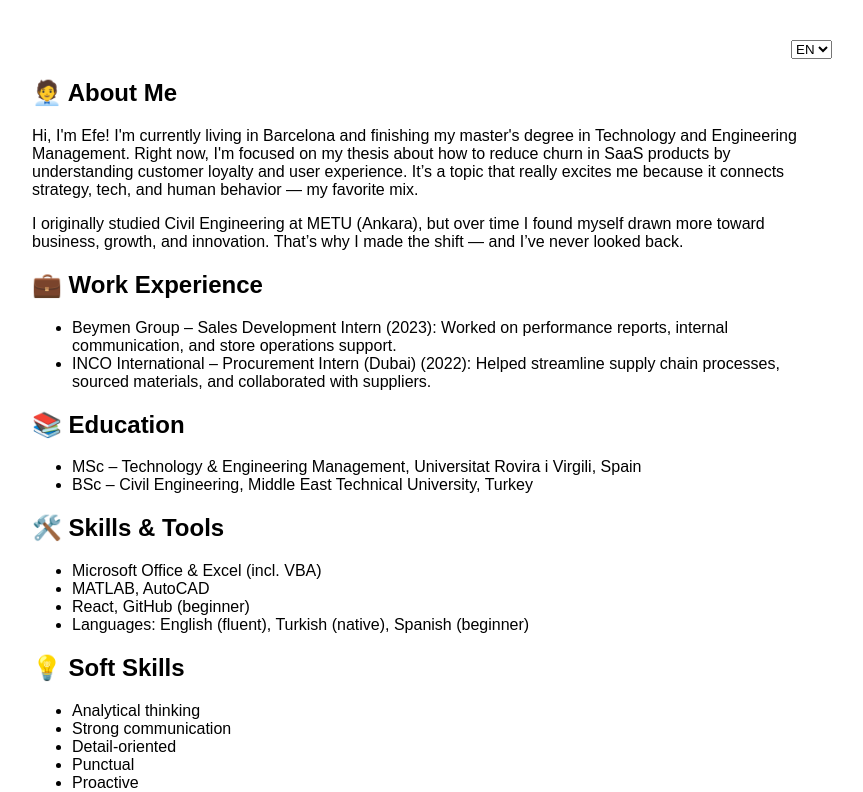
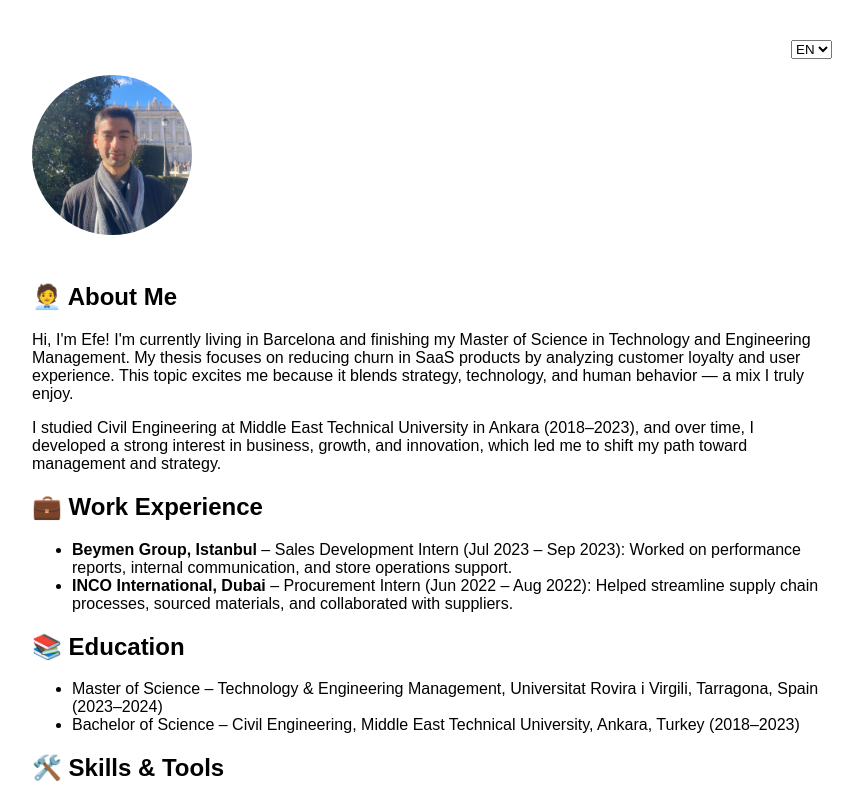
Before and after one commit to efeontarhan/efe_ontarhan_website, a React (Create React App) app: page / in a window 1280 px wide. Shown: the top 792 px of the page, without its empty margins (208-1071 px from the left). Built offline with nearby package versions, Linux system fonts and the light colour scheme.

Commit message:
Update App.js

```diff
--- a/src/App.js
+++ b/src/App.js
@@ -6,22 +6,24 @@ function App() {
   const content = {
     en: {
       greeting: "🧑‍💼 About Me",
-      intro: "Hi, I'm Efe!\nI'm currently living in Barcelona and finishing my master's degree in Technology and Engineering Management. Right now, I'm focused on my thesis about how to reduce churn in SaaS products by understanding customer loyalty and user experience. It’s a topic that really excites me because it connects strategy, tech, and human behavior — my favorite mix.",
-      background: "I originally studied Civil Engineering at METU (Ankara), but over time I found myself drawn more toward business, growth, and innovation. That’s why I made the shift — and I’ve never looked back.",
+      intro: "Hi, I'm Efe!\nI'm currently living in Barcelona and finishing my Master of Science in Technology and Engineering Management. My thesis focuses on reducing churn in SaaS products by analyzing customer loyalty and user experience. This topic excites me because it blends strategy, technology, and human behavior — a mix I truly enjoy.",
+      background: "I studied Civil Engineering at Middle East Technical University in Ankara (2018–2023), and over time, I developed a strong interest in business, growth, and innovation, which led me to shift my path toward management and strategy.",
       workTitle: "💼 Work Experience",
       work: [
-        "Beymen Group – Sales Development Intern (2023): Worked on performance reports, internal communication, and store operations support.",
-        "INCO International – Procurement Intern (Dubai) (2022): Helped streamline supply chain processes, sourced materials, and collaborated with suppliers."
+        "<strong>Beymen Group, Istanbul</strong> – Sales Development Intern (Jul 2023 – Sep 2023): Worked on performance reports, internal communication, and store operations support.",
+        "<strong>INCO International, Dubai</strong> – Procurement Intern (Jun 2022 – Aug 2022): Helped streamline supply chain processes, sourced materials, and collaborated with suppliers."
       ],
       eduTitle: "📚 Education",
       education: [
-        "MSc – Technology & Engineering Management, Universitat Rovira i Virgili, Spain",
-        "BSc – Civil Engineering, Middle East Technical University, Turkey"
+        "Master of Science – Technology & Engineering Management, Universitat Rovira i Virgili, Tarragona, Spain (2023–2024)",
+        "Bachelor of Science – Civil Engineering, Middle East Technical University, Ankara, Turkey (2018–2023)"
       ],
       skillsTitle: "🛠️ Skills & Tools",
       skills: [
         "Microsoft Office & Excel (incl. VBA)",
-        "MATLAB, AutoCAD",
+        "MATLAB",
+        "AutoCAD",
+        "SAP",
         "React, GitHub (beginner)",
         "Languages: English (fluent), Turkish (native), Spanish (beginner)"
       ],
@@ -32,7 +34,7 @@ function App() {
         "Quick to adapt", "Open-minded"
       ],
       interestsTitle: "🎭 Interests",
-      interests: "Outside of work, I’m into theater, playing the drums, jogging, and just exploring new places. I enjoy connecting with people, hearing their stories, and learning from different ways of thinking.",
+      interests: "Outside of work, I’m into theater, playing the drums, jogging, and exploring new places. I enjoy connecting with people, hearing their stories, and learning from different perspectives.",
       contactTitle: "📫 Contact",
       location: "📍 Based in Barcelona",
       email: "📧 efeontarhan@gmail.com",
@@ -40,106 +42,114 @@ function App() {
     },
     tr: {
       greeting: "🧑‍💼 Hakkımda",
-      intro: "Merhaba, ben Efe!\nŞu anda Barselona'da yaşıyorum ve Teknoloji ve Mühendislik Yönetimi yüksek lisansımı tamamlıyorum. Tez konum, SaaS ürünlerinde müşteri sadakati ve kullanıcı deneyimini anlayarak müşteri kaybını azaltmaya odaklanıyor.",
-      background: "ODTÜ'de İnşaat Mühendisliği okudum ama zamanla ilgim iş, büyüme ve inovasyona kaydı. Bu yüzden yön değiştirdim — hiç pişman olmadım.",
+      intro: "Merhaba, ben Efe!\nŞu anda Barselona'da yaşıyorum ve Teknoloji ve Mühendislik Yönetimi alanında yüksek lisans eğitimimi tamamlıyorum. Tez konum, SaaS ürünlerinde müşteri sadakati ve kullanıcı deneyimini analiz ederek müşteri kaybını azaltmaya odaklanıyor. Strateji, teknoloji ve insan davranışlarını bir araya getirmesi beni heyecanlandırıyor.",
+      background: "2018–2023 yılları arasında Ankara’daki Orta Doğu Teknik Üniversitesi’nde İnşaat Mühendisliği okudum. Zamanla iş, büyüme ve yenilik alanlarına ilgim arttı ve bu doğrultuda yönetim ve stratejiye yöneldim.",
       workTitle: "💼 İş Deneyimi",
       work: [
-        "Beymen Group – Satış Geliştirme Stajyeri (2023): Performans raporları, iç iletişim ve mağaza operasyonlarına destek verdim.",
-        "INCO International – Satın Alma Stajyeri (Dubai) (2022): Tedarik zinciri süreçlerini iyileştirdim, malzeme tedarik ettim, tedarikçilerle iş birliği yaptım."
+        "<strong>Beymen Group, İstanbul</strong> – Satış Geliştirme Stajyeri (Tem 2023 – Eyl 2023): Performans raporları hazırladım, iç iletişimde yer aldım ve mağaza operasyonlarını destekledim.",
+        "<strong>INCO International, Dubai</strong> – Satın Alma Stajyeri (Haz 2022 – Ağu 2022): Tedarik zinciri süreçlerini geliştirdim, malzeme tedariki yaptım ve tedarikçilerle iş birliği sağladım."
       ],
       eduTitle: "📚 Eğitim",
       education: [
-        "Yüksek Lisans – Teknoloji ve Mühendislik Yönetimi, Universitat Rovira i Virgili, İspanya",
-        "Lisans – İnşaat Mühendisliği, Orta Doğu Teknik Üniversitesi, Türkiye"
+        "Master of Science – Teknoloji ve Mühendislik Yönetimi, Universitat Rovira i Virgili, Tarragona, İspanya (2023–2024)",
+        "Bachelor of Science – İnşaat Mühendisliği, Orta Doğu Teknik Üniversitesi, Ankara, Türkiye (2018–2023)"
       ],
       skillsTitle: "🛠️ Yetenekler ve Araçlar",
       skills: [
         "Microsoft Office & Excel (VBA dahil)",
-        "MATLAB, AutoCAD",
+        "MATLAB",
+        "AutoCAD",
+        "SAP",
         "React, GitHub (başlangıç)",
         "Diller: İngilizce (akıcı), Türkçe (ana dil), İspanyolca (başlangıç)"
       ],
       softSkillsTitle: "💡 Kişisel Beceriler",
       softSkills: [
-        "Analitik düşünce", "İyi iletişim", "Detaylara dikkat", "Dakiklik",
-        "Proaktiflik", "Takım ruhu", "Stres altında sakinlik", "Güvenilir ve düzenli",
-        "Hızlı uyum sağlama", "Açık fikirlilik"
+        "Analitik düşünce", "Güçlü iletişim", "Detaylara önem verme", "Dakiklik",
+        "Proaktiflik", "Takım çalışması", "Baskı altında sakinlik", "Güvenilir ve düzenli",
+        "Hızlı adaptasyon", "Açık fikirlilik"
       ],
       interestsTitle: "🎭 İlgi Alanları",
-      interests: "Tiyatro, bateri çalmak, koşmak ve yeni yerler keşfetmekten keyif alırım. İnsanları tanımayı ve onların bakış açısından öğrenmeyi severim.",
+      interests: "Tiyatroya ilgi duyarım, bateri çalarım, koşmayı severim ve yeni yerler keşfetmeyi çok severim. İnsanlarla tanışmak ve farklı bakış açıları öğrenmekten keyif alırım.",
       contactTitle: "📫 İletişim",
-      location: "📍 Barselona'da yaşıyorum",
+      location: "📍 Barselona, İspanya",
       email: "📧 efeontarhan@gmail.com",
-      cv: "⬇️ CV'yi indir"
+      cv: "⬇️ CV’mi İndir"
     },
-    de: {
+        de: {
       greeting: "🧑‍💼 Über mich",
-      intro: "Hallo, ich bin Efe!\nIch lebe derzeit in Barcelona und beende meinen Master in Technologie- und Ingenieurmanagement. Meine Abschlussarbeit konzentriert sich darauf, die Abwanderung im SaaS-Bereich durch Analyse von Kundentreue und Nutzererfahrung zu reduzieren.",
-      background: "Ich habe Bauingenieurwesen an der METU (Ankara) studiert, aber mein Interesse verlagerte sich mit der Zeit auf Geschäftsentwicklung und Innovation.",
+      intro: "Hallo, ich bin Efe!\nIch lebe derzeit in Barcelona und schließe meinen Master of Science in Technologie- und Ingenieurmanagement ab. Meine Masterarbeit beschäftigt sich mit der Reduzierung der Abwanderungsrate in SaaS-Produkten durch die Analyse von Kundentreue und Nutzererfahrung.",
+      background: "Ich habe zwischen 2018 und 2023 Bauingenieurwesen an der Middle East Technical University in Ankara studiert. Mit der Zeit entwickelte ich ein starkes Interesse an Geschäftswachstum und Innovation und entschied mich, mich auf Management und Strategie zu konzentrieren.",
       workTitle: "💼 Berufserfahrung",
       work: [
-        "Beymen Group – Praktikant im Bereich Vertriebsentwicklung (2023): Arbeitete an Leistungsberichten, Kommunikation und operativer Unterstützung.",
-        "INCO International – Einkaufspraktikant (Dubai) (2022): Optimierung der Lieferkette, Zusammenarbeit mit Lieferanten."
+        "<strong>Beymen Group, Istanbul</strong> – Praktikum im Bereich Vertriebsentwicklung (Jul 2023 – Sep 2023): Erstellung von Leistungsberichten, interne Kommunikation und Unterstützung von Filialabläufen.",
+        "<strong>INCO International, Dubai</strong> – Praktikum im Bereich Beschaffung (Jun 2022 – Aug 2022): Optimierung von Lieferkettenprozessen, Materialbeschaffung und Zusammenarbeit mit Lieferanten."
       ],
       eduTitle: "📚 Ausbildung",
       education: [
-        "MSc – Technologie- und Ingenieurmanagement, Universitat Rovira i Virgili, Spanien",
-        "BSc – Bauingenieurwesen, METU, Türkei"
+        "Master of Science – Technologie- und Ingenieurmanagement, Universitat Rovira i Virgili, Tarragona, Spanien (2023–2024)",
+        "Bachelor of Science – Bauingenieurwesen, Middle East Technical University, Ankara, Türkei (2018–2023)"
       ],
       skillsTitle: "🛠️ Fähigkeiten & Tools",
       skills: [
         "Microsoft Office & Excel (inkl. VBA)",
-        "MATLAB, AutoCAD",
+        "MATLAB",
+        "AutoCAD",
+        "SAP",
         "React, GitHub (Anfänger)",
         "Sprachen: Englisch (fließend), Türkisch (Muttersprache), Spanisch (Anfänger)"
       ],
       softSkillsTitle: "💡 Soziale Kompetenzen",
       softSkills: [
-        "Analytisches Denken", "Gute Kommunikation", "Detailorientiert", "Pünktlich",
+        "Analytisches Denken", "Gute Kommunikationsfähigkeit", "Detailorientiert", "Pünktlich",
         "Proaktiv", "Teamfähig", "Ruhig unter Druck", "Zuverlässig und organisiert",
-        "Schnelle Anpassung", "Offenheit"
+        "Schnelle Anpassungsfähigkeit", "Aufgeschlossenheit"
       ],
       interestsTitle: "🎭 Interessen",
-      interests: "Ich interessiere mich für Theater, spiele Schlagzeug, jogge gern und entdecke neue Orte. Ich liebe es, von anderen zu lernen.",
+      interests: "Ich interessiere mich für Theater, spiele Schlagzeug, jogge gerne und entdecke neue Orte. Ich liebe es, Menschen kennenzulernen und verschiedene Perspektiven zu verstehen.",
       contactTitle: "📫 Kontakt",
       location: "📍 Wohnhaft in Barcelona",
       email: "📧 efeontarhan@gmail.com",
       cv: "⬇️ Lebenslauf herunterladen"
     },
+
     es: {
       greeting: "🧑‍💼 Sobre mí",
-      intro: "¡Hola! Soy Efe.\nActualmente vivo en Barcelona y estoy terminando mi máster en Gestión de Tecnología e Ingeniería. Mi tesis se centra en reducir el churn en productos SaaS analizando la lealtad del cliente y la experiencia del usuario.",
-      background: "Estudié Ingeniería Civil en METU (Ankara), pero pronto me interesé más por los negocios, el crecimiento y la innovación.",
+      intro: "¡Hola! Soy Efe.\nActualmente vivo en Barcelona y estoy terminando mi Máster en Gestión de Tecnología e Ingeniería. Mi tesis trata sobre cómo reducir la tasa de cancelación en productos SaaS analizando la fidelización del cliente y la experiencia del usuario.",
+      background: "Estudié Ingeniería Civil en la Middle East Technical University en Ankara entre 2018 y 2023. Con el tiempo, desarrollé un gran interés por los negocios, el crecimiento y la innovación, lo que me llevó a orientarme hacia la gestión y la estrategia.",
       workTitle: "💼 Experiencia Laboral",
       work: [
-        "Beymen Group – Pasantía en Desarrollo de Ventas (2023): Trabajé en informes, comunicación interna y apoyo operativo.",
-        "INCO International – Pasante de Compras (Dubái) (2022): Mejoré procesos de la cadena de suministro y colaboré con proveedores."
+        "<strong>Beymen Group, Estambul</strong> – Prácticas en Desarrollo Comercial (Jul 2023 – Sep 2023): Elaboración de informes de rendimiento, comunicación interna y apoyo operativo en tiendas.",
+        "<strong>INCO International, Dubái</strong> – Prácticas en Compras (Jun 2022 – Ago 2022): Mejora de procesos de la cadena de suministro, adquisición de materiales y colaboración con proveedores."
       ],
       eduTitle: "📚 Educación",
       education: [
-        "Máster – Gestión de Tecnología e Ingeniería, Universitat Rovira i Virgili, España",
-        "Grado – Ingeniería Civil, METU, Turquía"
+        "Máster en Gestión de Tecnología e Ingeniería, Universitat Rovira i Virgili, Tarragona, España (2023–2024)",
+        "Grado en Ingeniería Civil, Middle East Technical University, Ankara, Turquía (2018–2023)"
       ],
       skillsTitle: "🛠️ Habilidades y Herramientas",
       skills: [
-        "Microsoft Office & Excel (incl. VBA)",
-        "MATLAB, AutoCAD",
+        "Microsoft Office y Excel (incl. VBA)",
+        "MATLAB",
+        "AutoCAD",
+        "SAP",
         "React, GitHub (principiante)",
         "Idiomas: Inglés (fluido), Turco (nativo), Español (principiante)"
       ],
       softSkillsTitle: "💡 Habilidades Personales",
       softSkills: [
-        "Pensamiento analítico", "Comunicación efectiva", "Atención al detalle", "Puntualidad",
-        "Proactividad", "Trabajo en equipo", "Tranquilidad bajo presión", "Fiabilidad y organización",
-        "Adaptabilidad", "Mentalidad abierta"
+        "Pensamiento analítico", "Buena comunicación", "Atención al detalle", "Puntualidad",
+        "Proactividad", "Trabajo en equipo", "Tranquilidad bajo presión", "Organización y fiabilidad",
+        "Capacidad de adaptación", "Mentalidad abierta"
       ],
       interestsTitle: "🎭 Intereses",
-      interests: "Me gusta el teatro, tocar batería, correr y descubrir nuevos lugares. Me encanta conocer personas y aprender de diferentes puntos de vista.",
+      interests: "Me gusta el teatro, tocar la batería, correr y descubrir nuevos lugares. Disfruto conectando con personas, escuchando sus historias y aprendiendo de diferentes puntos de vista.",
       contactTitle: "📫 Contacto",
-      location: "📍 Con base en Barcelona",
+      location: "📍 Residencia en Barcelona",
       email: "📧 efeontarhan@gmail.com",
-      cv: "⬇️ Descargar CV"
+      cv: "⬇️ Descargar mi CV"
     }
+
   };
 
   const t = content[language];
@@ -155,12 +165,18 @@ function App() {
         </select>
       </div>
 
+      <img
+        src={process.env.PUBLIC_URL + "/1739025835152.jpg"}
+        alt="Efe Öntarhan"
+        style={{ width: 160, borderRadius: '50%', marginBottom: '1.5rem' }}
+      />
+
       <h2>{t.greeting}</h2>
       <p>{t.intro}</p>
       <p>{t.background}</p>
 
       <h2>{t.workTitle}</h2>
-      <ul>{t.work.map((item, i) => <li key={i}>{item}</li>)}</ul>
+      <ul>{t.work.map((item, i) => <li key={i} dangerouslySetInnerHTML={{ __html: item }} />)}</ul>
 
       <h2>{t.eduTitle}</h2>
       <ul>{t.education.map((item, i) => <li key={i}>{item}</li>)}</ul>
```
